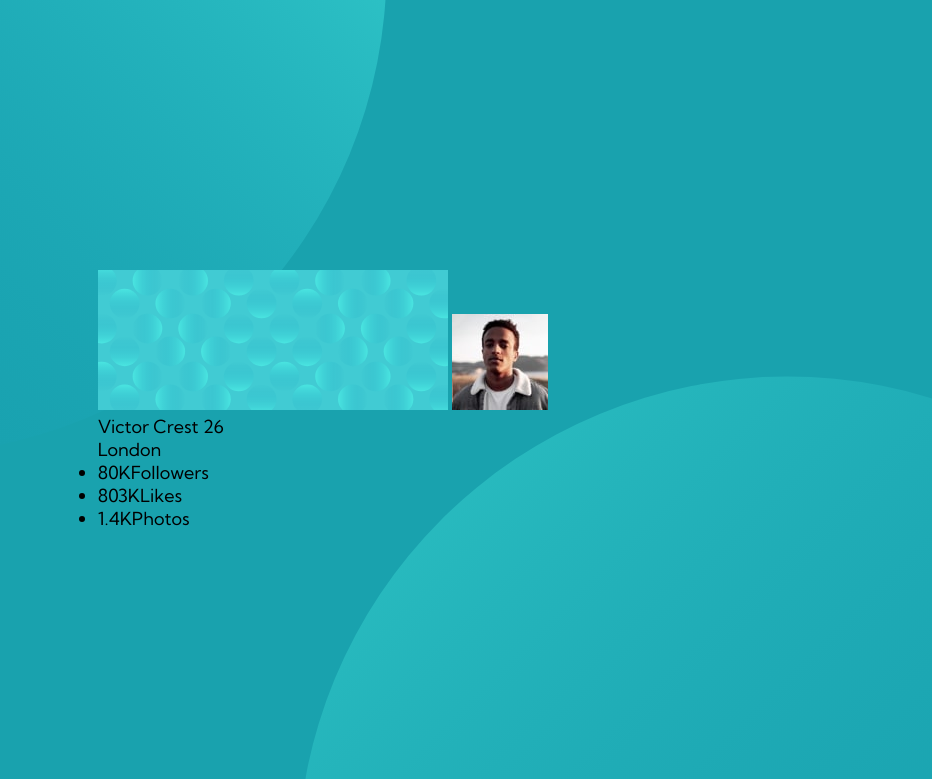
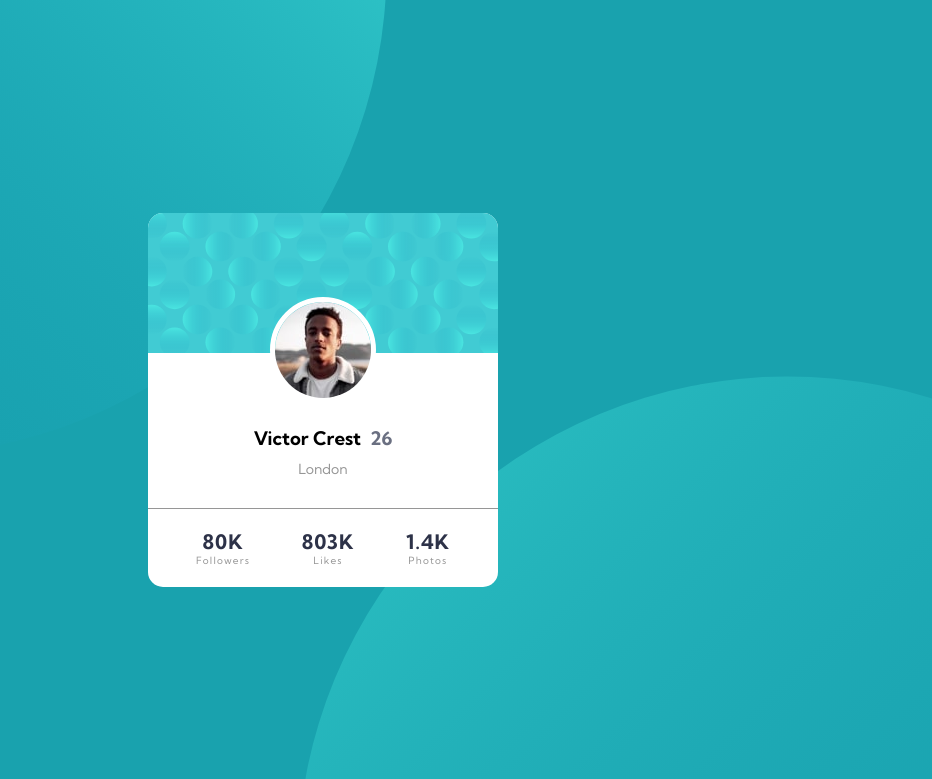
Before and after one commit to dhananjayandayalan/profile-card-component-main, a plain HTML site: page index.html in a window 1280 px wide. Shown: the top 779 px of the page, without its empty margins (317-1249 px from the left). Drawn offline with Linux system fonts and the light colour scheme.

Commit message:
Completed

```diff
--- a/index.html
+++ b/index.html
@@ -16,7 +16,7 @@
     <section class="card">
       <img src="./images/bg-pattern-card.svg" alt="pattern for profile card">
       <img src="./images/image-victor.jpg" alt="an image of Victor Crest">
-      <p class="name">Victor Crest <span>26</span></p>
+      <h3 class="name">Victor Crest <span>26</span></h3>
       <p class="city">London</p>
       <ul>
         <li><span>80K</span>Followers</li>
--- a/style.css
+++ b/style.css
@@ -16,7 +16,7 @@
 }
 
 body {
-  font-size: 1.8rem;
+  font-size: 1.6rem;
   font-family: "Kumbh Sans", sans-serif;
   min-height: 100%;
   background-color: var(--dark-cyan);
@@ -26,6 +26,10 @@ body {
   background-position: bottom 43vh right 45vw, top 47vh left 48vw;
 }
 
+img {
+  max-width: 100%;
+}
+
 .container {
   height: 100vh;
   display: grid;
@@ -33,7 +37,62 @@ body {
   padding: 0 2rem;
 }
 
+.card {
+  max-width: 350px;
+  background: white;
+  border-radius: 1.5rem;
+  text-align: center;
+}
 
+.card img:first-of-type {
+  border-radius: 1.5rem 1.5rem 0 0;
+}
+
+.card img:nth-of-type(2) {
+  border-radius: 50%;
+  border: 5px solid white;
+  margin-top: -6rem;
+  margin-bottom: 2rem;
+}
+
+.card .name {
+  padding-bottom: 1rem;
+}
+
+.card .name span {
+  margin-left: 0.5rem;
+  color: var(--dark-grayish-blue);
+}
+
+.card .city {
+  color: var(--dark-gray);
+  padding-bottom: 3rem;
+  font-size: 1.4rem;
+  border-bottom: 1px solid var(--dark-gray);
+}
+
+.card ul {
+  list-style: none;
+  padding: 2rem 4.8rem;
+  display: flex;
+  justify-content: space-between;
+}
+
+.card ul li {
+  display: flex;
+  flex-direction: column;
+  font-size: 1rem;
+  font-weight: 400;
+  letter-spacing: 1.2px;
+  color: var(--dark-gray);
+}
+
+.card ul li span {
+  color: var(--very-dark-desaturated-blue);
+  font-weight: 700;
+  letter-spacing: 1px;
+  font-size: 2rem;
+}
 
 .attribution {
   text-align: center;
```
